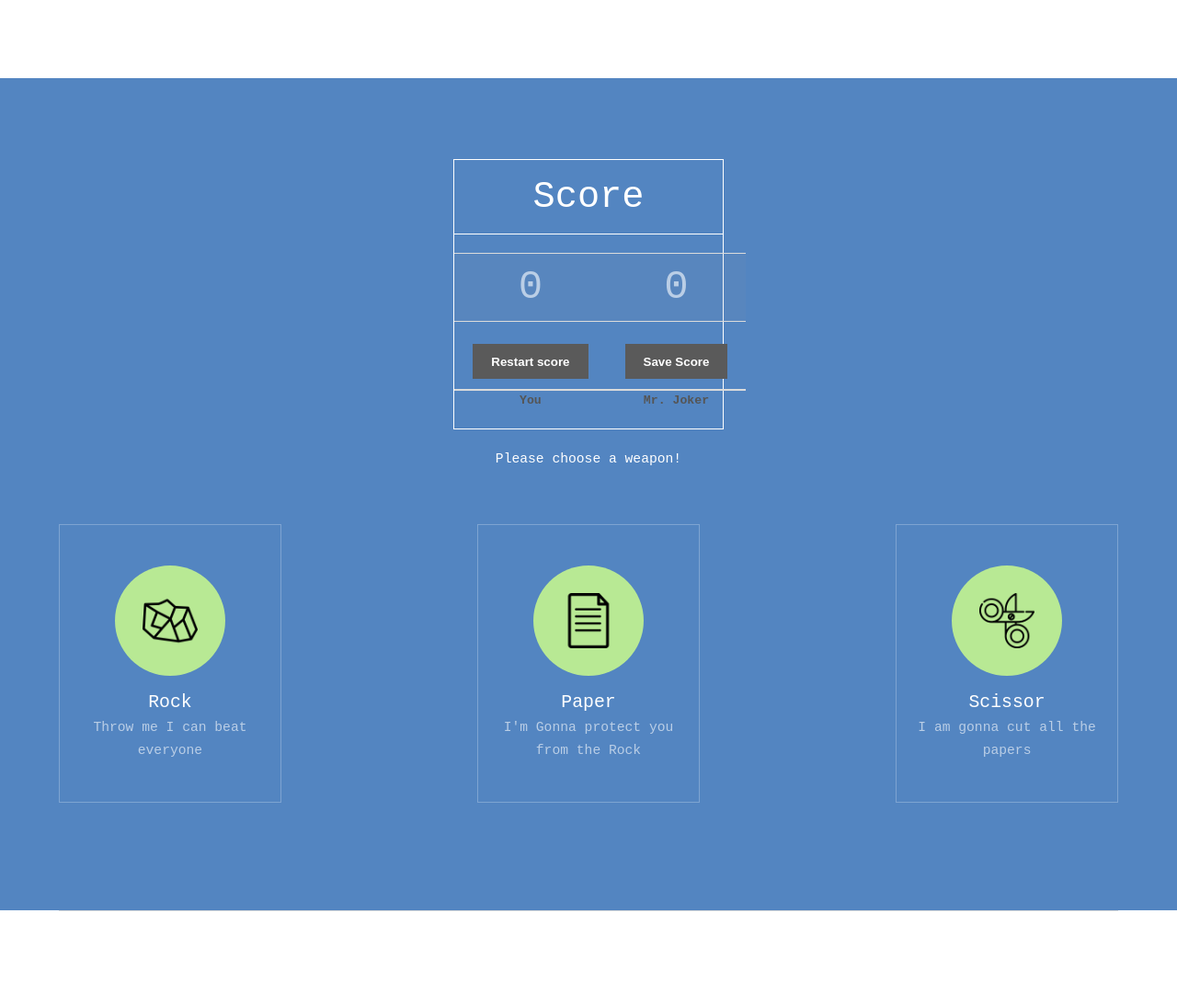
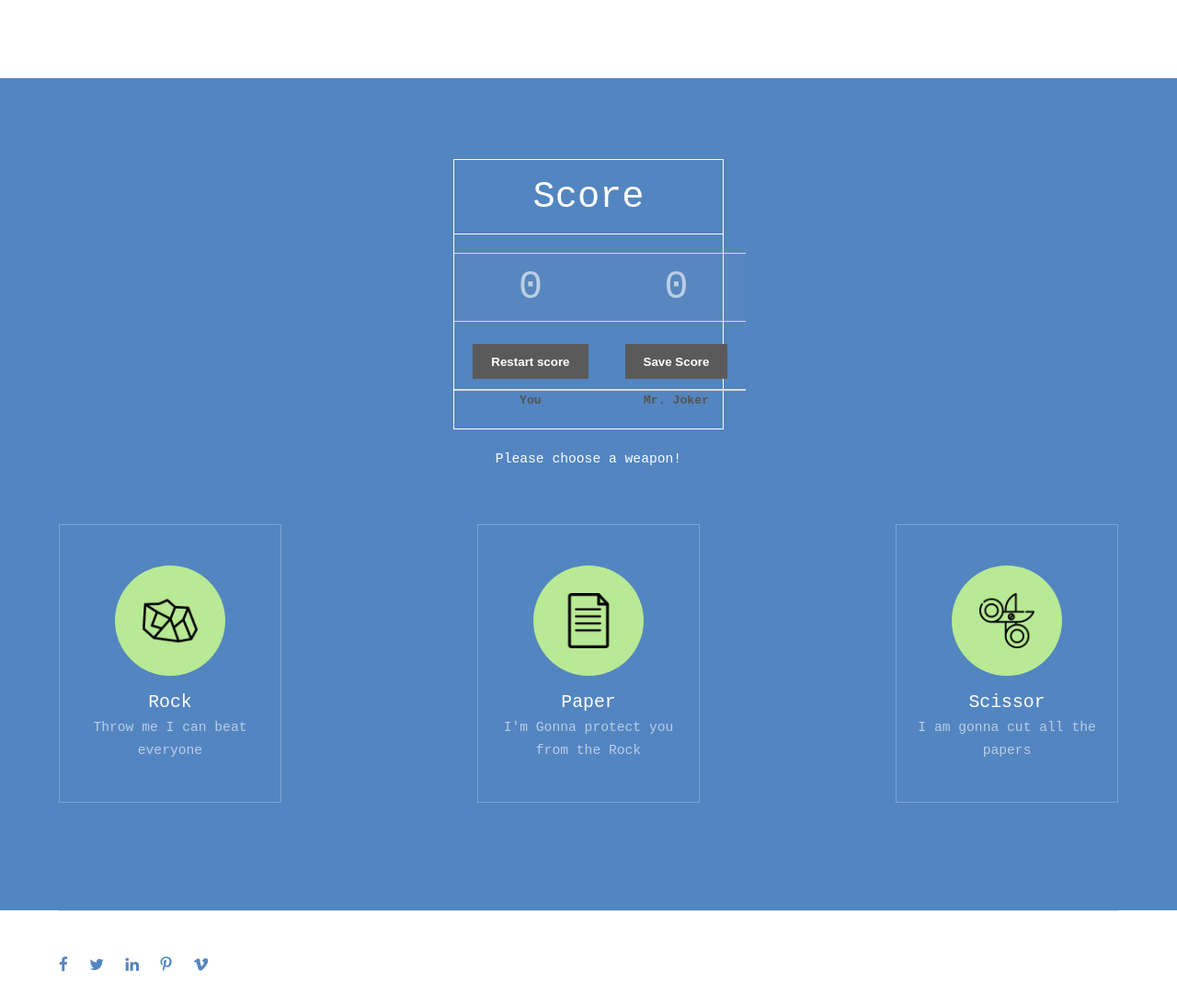
Before and after one commit to bassemAmous/J-PRS, a website: page index.html in a window 1280 px wide. Shown: the part 785-1878 px from the top of the page at 92% size. Drawn offline with Linux system fonts and the light colour scheme.

Commit message:
Fix footer images display

```diff
--- a/src/css/main.css
+++ b/src/css/main.css
@@ -1,6 +1,6 @@
 @charset "UTF-8";
 @import url(font-awesome.min.css);
-
+@import "https://fonts.googleapis.com/css?family=Raleway:100,300,600";
 
 
 	html, body, div, span, applet, object, iframe, h1, h2, h3, h4, h5, h6, p, blockquote, pre, a, abbr, acronym, address, big, cite, code, del, dfn, em, img, ins, kbd, q, s, samp, small, strike, strong, sub, sup, tt, var, b, u, i, center, dl, dt, dd, ol, ul, li, fieldset, form, label, legend, table, caption, tbody, tfoot, thead, tr, th, td, article, aside, canvas, details, embed, figure, figcaption, footer, header, hgroup, menu, nav, output, ruby, section, summary, time, mark, audio, video {
--- a/src/css/style.css
+++ b/src/css/style.css
@@ -1,3 +1,5 @@
+
+@import url(https://cdnjs.cloudflare.com/ajax/libs/font-awesome/4.6.3/css/font-awesome.css);
 .scoreboard {
     width: 20em;
     margin: auto;
```
Also changed, not shown: 1 other file.
